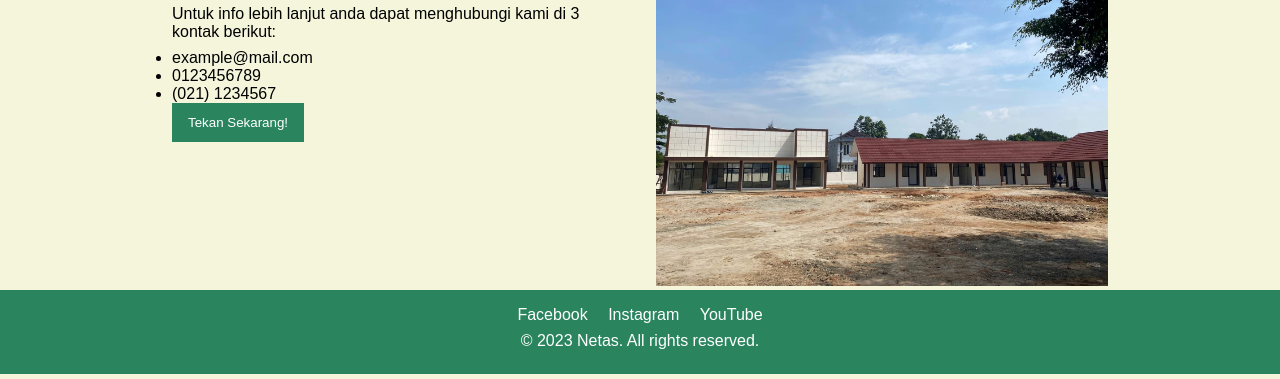
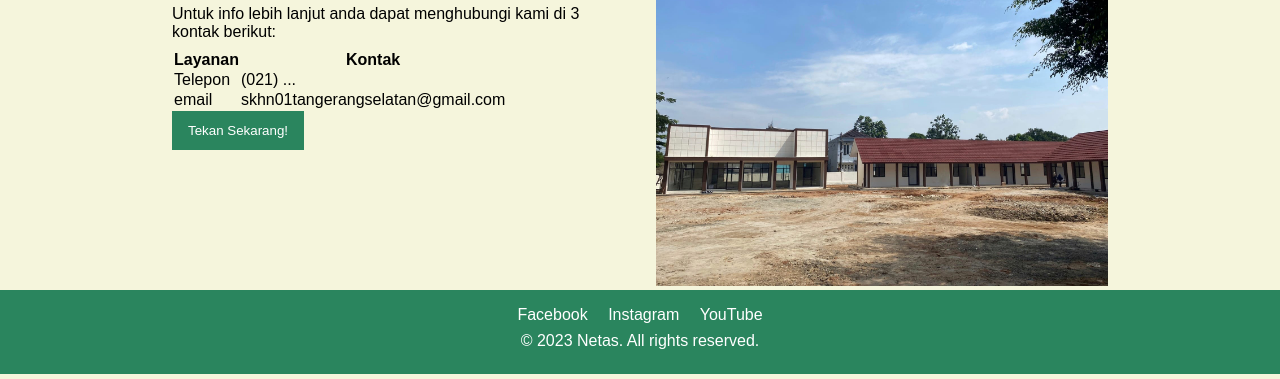
Before and after one commit to TERIOLARANGAN/sekutengs, a plain HTML site: page contact.html in a window 1280 px wide. Shown: the part 421-800 px from the top of the page. Drawn offline with Linux system fonts and the light colour scheme.

Commit message:
updatelagi

```diff
--- a/contact.html
+++ b/contact.html
@@ -26,11 +26,21 @@
         <section class="left">
             <h1>Hubungi Kami</h1>
       <p>Untuk info lebih lanjut anda dapat menghubungi kami di 3 kontak berikut:</p>
-<ul>
-<li>example@mail.com</li>
-<li>0123456789</li>
-<li>(021) 1234567</li>
-</ul>
+<table>
+<tr>
+<th>Layanan</th>
+<th>Kontak</th>
+</tr>
+<tr>
+<td>Telepon</td>
+<td>(021) ...</td>
+</tr>
+<tr>
+<td>email</td>
+<td>skhn01tangerangselatan@gmail.com</td>
+</tr>
+</table>
+
             <button id="thankYouButton">Tekan Sekarang!</button>
         </section>
         <section class="right">
@@ -38,8 +48,8 @@
         </section>
     </main>
     <footer>
-        <a href="https://www.facebook.com/">Facebook</a>
-        <a href="https://www.instagram.com/">Instagram</a>
+<a href="https://web.facebook.com/people/Skhn-Tangsel/pfbid037Y4WFEoVxptDTUkMVFZcyhkqVNQaTVsB5QDNcN4iz62MCzygFc8JjewRSsbYteXfl/?mibextid=ZbWKwL">Facebook</a>
+        <a href="https://instagram.com/skhn01kotatangerangselatan?utm_source=qr&igshid=OGIxMTE0OTdkZA==">Instagram</a>
         <a href="https://www.youtube.com/@skhn01kotatangerangselatan">YouTube</a>
         <p>© 2023 Netas. All rights reserved.</p>
     </footer>
```
Also changed, not shown: bulletin.html (+9 -3 lines), index.html (+2 -2 lines).
